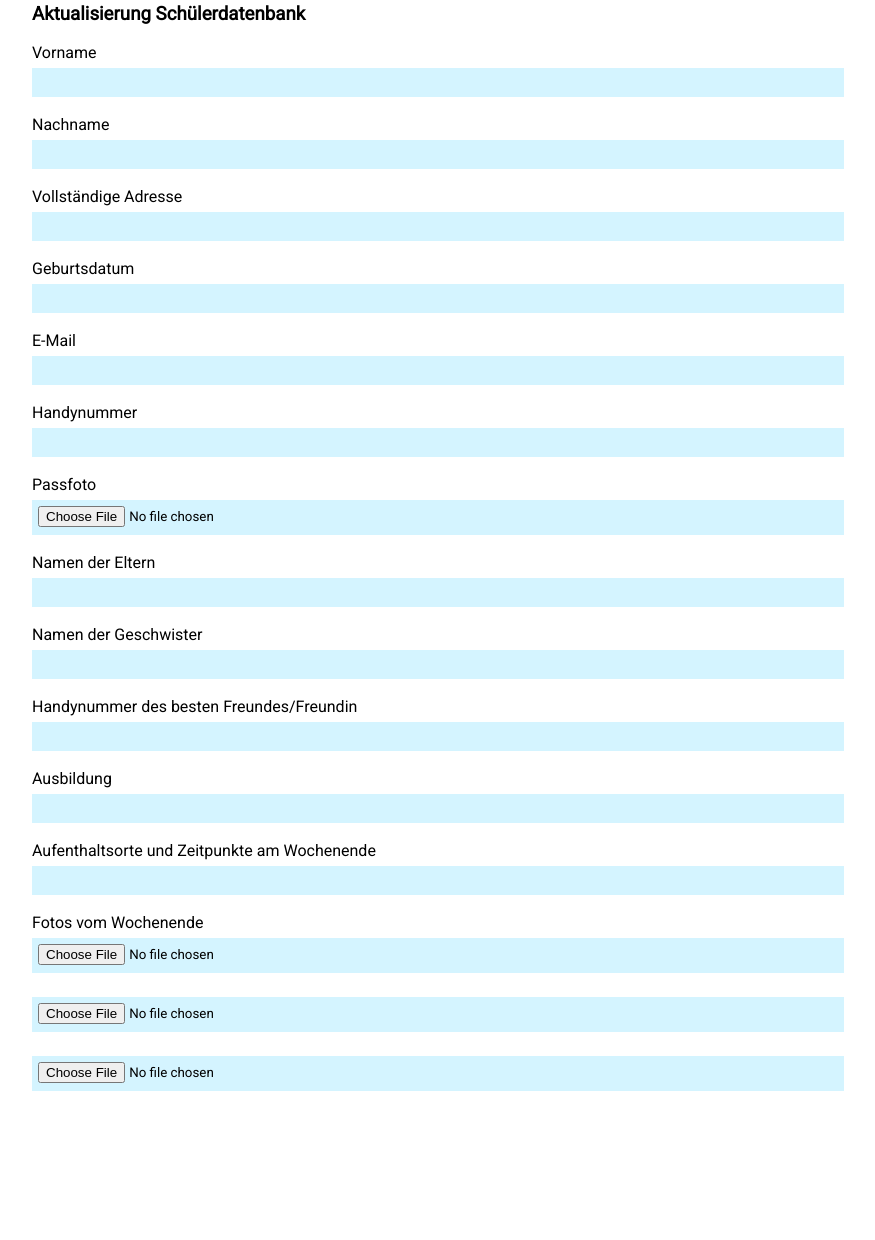
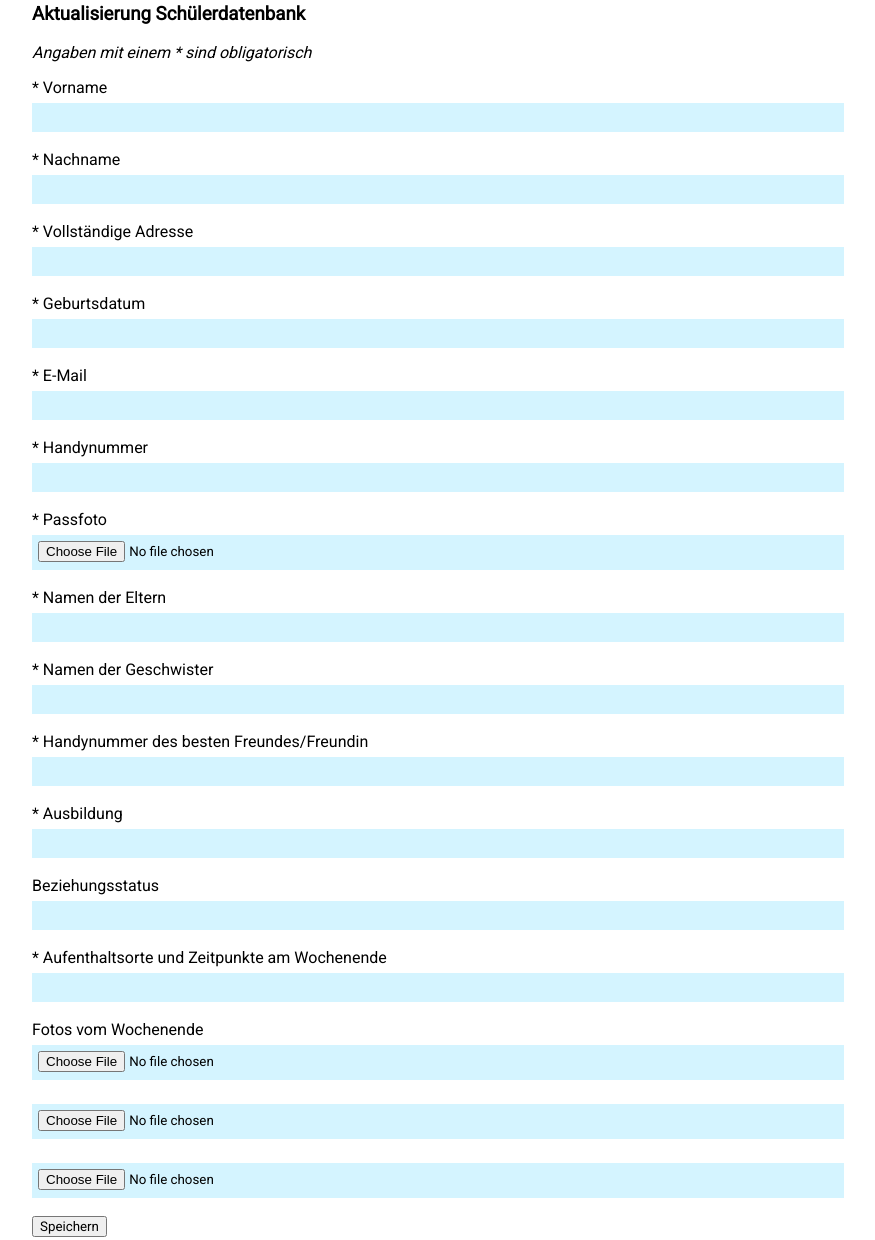
Before and after one commit to bbz-biel-informatik/286-privacy-demo, a plain HTML site: page index.html in a window 1280 px wide. Shown: the part 328-1568 px from the top of the page, without its empty margins (208-1083 px from the left). Before the commit the page ends 1445 px from the top, so only its background shows below. Drawn offline with Linux system fonts and the light colour scheme.

Commit message:
Add more inputs

```diff
--- a/index.html
+++ b/index.html
@@ -33,6 +33,12 @@
         border-bottom: 2px solid rgb(180, 210, 225);
       }
     </style>
+
+    <script>
+      function submit() {
+        alert("Daten nicht gespeichert.")
+      }
+    </script>
   </head>
 
   <body>
@@ -41,46 +47,55 @@
 
       <h3>Aktualisierung Schülerdatenbank</h3>
 
-      <label>Vorname</label>
+      <p>
+        <em>Angaben mit einem * sind obligatorisch</em>
+      </p>
+
+      <label>* Vorname</label>
       <input type="text">
 
-      <label>Nachname</label>
+      <label>* Nachname</label>
       <input type="text">
 
-      <label>Vollständige Adresse</label>
+      <label>* Vollständige Adresse</label>
       <input type="text">
 
-      <label>Geburtsdatum</label>
+      <label>* Geburtsdatum</label>
       <input type="text">
 
-      <label>E-Mail</label>
+      <label>* E-Mail</label>
       <input type="text">
 
-      <label>Handynummer</label>
+      <label>* Handynummer</label>
       <input type="text">
 
-      <label>Passfoto</label>
+      <label>* Passfoto</label>
       <input type="file">
 
-      <label>Namen der Eltern</label>
+      <label>* Namen der Eltern</label>
       <input type="text">
 
-      <label>Namen der Geschwister</label>
+      <label>* Namen der Geschwister</label>
       <input type="text">
 
-      <label>Handynummer des besten Freundes/Freundin</label>
+      <label>* Handynummer des besten Freundes/Freundin</label>
       <input type="text">
 
-      <label>Ausbildung</label>
+      <label>* Ausbildung</label>
       <input type="text">
 
-      <label>Aufenthaltsorte und Zeitpunkte am Wochenende</label>
+      <label>Beziehungsstatus</label>
+      <input type="text">
+
+      <label>* Aufenthaltsorte und Zeitpunkte am Wochenende</label>
       <input type="text">
 
       <label>Fotos vom Wochenende</label>
       <input type="file">
       <input type="file">
       <input type="file">
+
+      <button onclick="submit">Speichern</button>
     </div>
   </body>
 </html>
```
